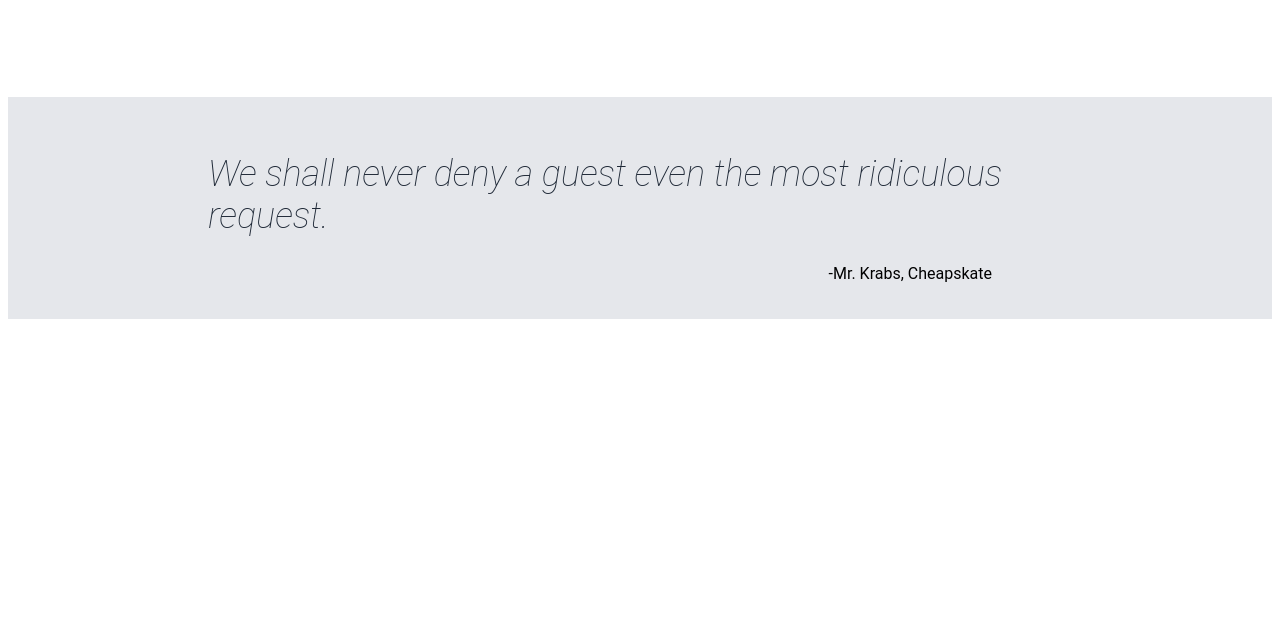
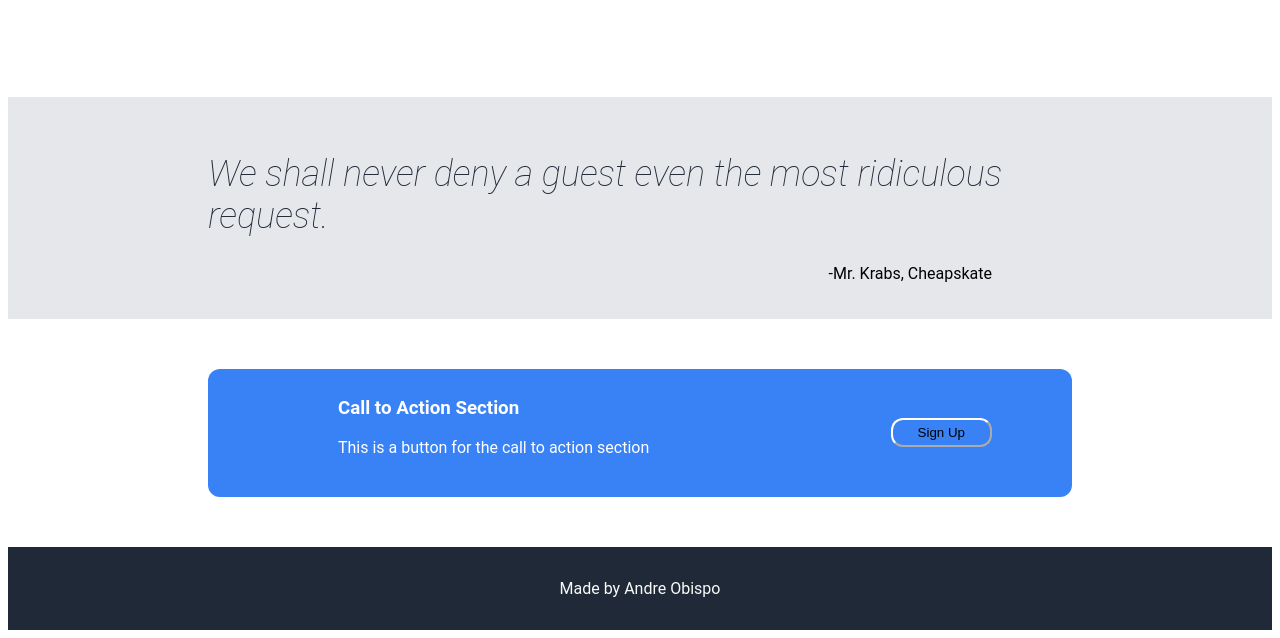
Before and after one commit to aobispo123/landing-page, a plain HTML site: page index.html in a window 1280 px wide. Shown: the part 935-1573 px from the top of the page. Before the commit the page ends 1262 px from the top, so only its background shows below. Drawn offline with Linux system fonts and the light colour scheme.

Commit message:
Add CTA and Footer

```diff
--- a/index.html
+++ b/index.html
@@ -73,5 +73,22 @@
         </div>
         <!-- End Quote -->
 
+        <!-- CTA -->
+        <div class="cta">
+            <div class="cta-text">
+                <h3>Call to Action Section</h3>
+                <p >This is a button for the call to action section</p>
+            </div>
+            <div class="cta-button">
+              <button>Sign Up</button>
+            </div>
+          </div>
+        <!-- End CTA-->
+
+        <!-- Footer -->
+          <div class="footer">
+              <p>Made by Andre Obispo</p>
+          </div>
+        <!-- End Footer -->
     </body>
 </html>
--- a/style.css
+++ b/style.css
@@ -13,7 +13,7 @@ body{
 
 .left{
     font-size: 24px;
-    color: #F9FAF8;
+
     padding: 0 5em;
 
 }
@@ -140,8 +140,47 @@ a{
 }
 /* End Quote CSS */
 
+/* CTA CSS*/
+.cta{
+    background-color: #3882f6;
+    display: flex;
+    justify-content: space-around;
+    margin: 50px 200px; /* makes the box smaller */
+    border-radius: 12px;
+    padding: 10px 80px;
+    align-items: center;
+
+}
+.cta-text{
+    flex: 1;
+    display: flex;
+    justify-content: center;
+    margin: 0px 50px;
+    flex-direction: column;
+    color: white;
+}
+
+.cta-text p{
+    margin: 0px 30px 30px 0px;
+}
+
+
+.cta-button button{
+    background-color: #3882f6;
+    border-color: white;
+    border-radius: 12px;
+    padding: 5px 25px;
+}
+
+/* End CTA CSS*/
+
+.footer{
+    text-align: center;
+    padding: 16px;
+}
 /* Footer - Extra Stuff */
 .header, .footer{
     background-color: #1F2937;
+    color: #F9FAF8;
 }
 /* End Footer - Extra Stuff */
```
